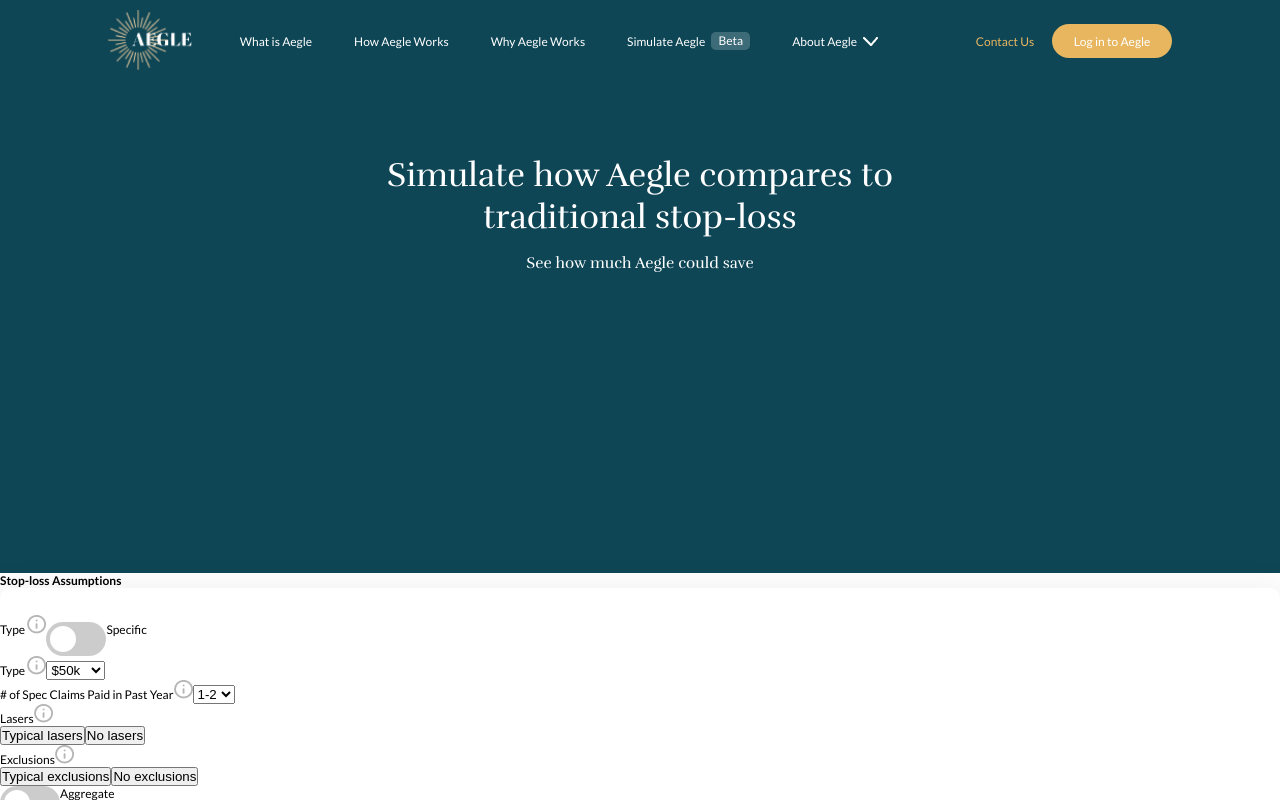
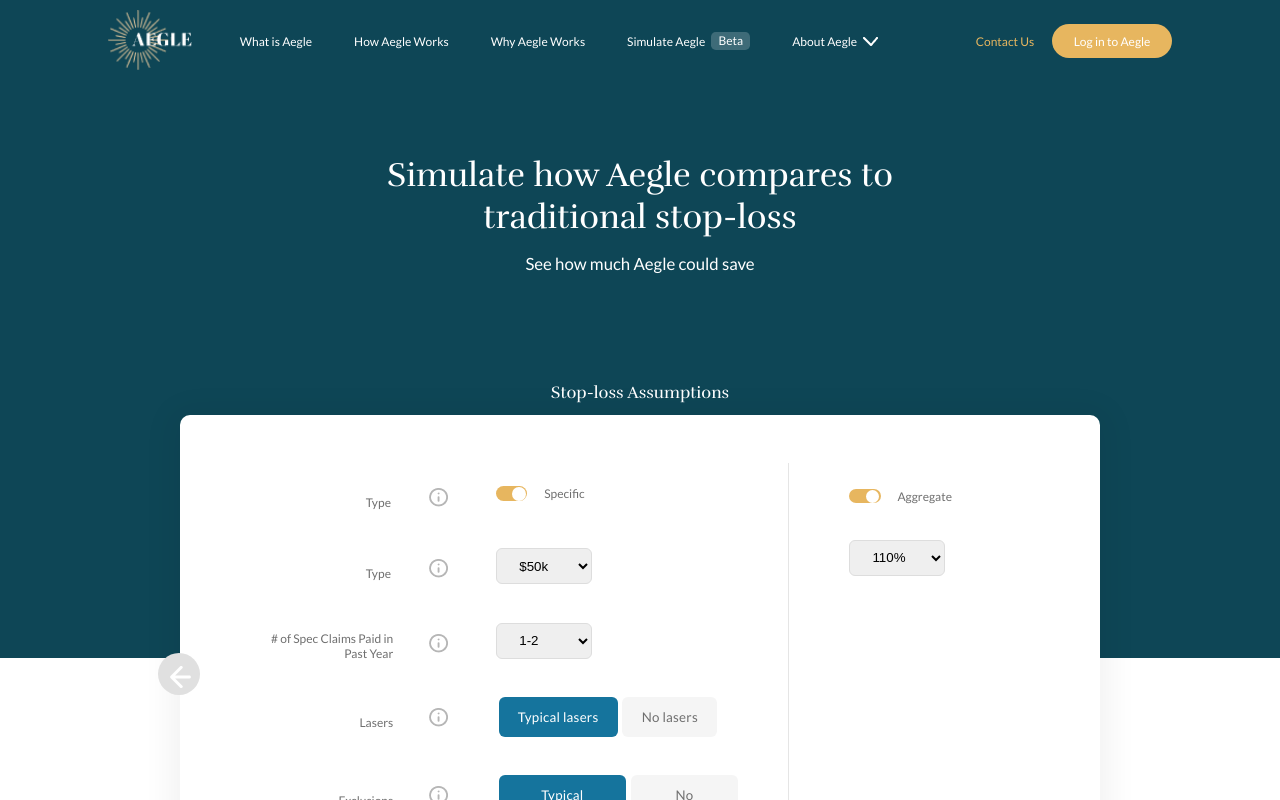
Before and after one commit to devkhaldi/Aegle, a React (Create React App) app: page /simulate in a window 1280 px wide. Shown: the top 800 px of the page. Built offline with nearby package versions, Linux system fonts and the light colour scheme.

Commit message:
Simulator form part1

```diff
--- a/src/App.css
+++ b/src/App.css
@@ -32,6 +32,9 @@
   background: #e5e5e5;
   padding: 0 11rem;
   padding-bottom: 6rem;
+}
+.simulatorCards {
+  padding: 15rem;
 }
 
 /* Headers */
--- a/src/Simulator/Simulator.js
+++ b/src/Simulator/Simulator.js
@@ -9,7 +9,9 @@
     <React.Fragment>
       <Navbar />
       <SimulatorHero />
-      <SimulatorForm />
+      <div className='simulatorCards'>
+        <SimulatorForm />
+      </div>
     </React.Fragment>
   )
 }
--- a/src/Simulator/SimulatorForm.css
+++ b/src/Simulator/SimulatorForm.css
@@ -0,0 +1,103 @@
+.simulatorForm {
+  transform: translateY(-38rem);
+}
+.simulatorForm h2 {
+  color: white;
+  text-align: center;
+  margin-bottom: 1rem;
+  font-size: 1.4rem;
+}
+.simulatorForm .box {
+  padding: 2rem 2rem;
+  color: #6f6f6f;
+}
+.simulatorForm .leftArrow {
+  position: absolute;
+  background: #e0e0e0;
+  width: 3.5rem;
+  height: 3.5rem;
+  left: -1.8rem;
+  top: 36%;
+  padding: 1rem;
+  border-radius: 50%;
+  z-index: 2;
+}
+/* Box 1 */
+.simulatorForm .box:nth-child(2) {
+  margin-bottom: 1.5rem;
+  position: relative;
+  display: flex;
+}
+.simulatorForm .box:nth-child(2) .dataContainer {
+  flex: 5;
+}
+.simulatorForm .box:nth-child(2) .aggregateContainer {
+  flex: 2;
+  padding: 1.2rem 1rem;
+}
+
+.simulatorForm .box:nth-child(2) .formGroup {
+  margin: 3rem 0;
+  display: flex;
+}
+
+.simulatorForm .box:nth-child(2) label {
+  flex: 2;
+  text-align: right;
+  padding-right: 4rem;
+  padding-top: 0.5rem;
+  width: 6rem;
+}
+
+.simulatorForm .box:nth-child(2) label img {
+  margin-left: 3rem;
+  padding-top: 0.6rem;
+}
+.simulatorForm .box:nth-child(2) label p {
+  width: 60%;
+  display: inline-block;
+  transform: translateY(0.4rem);
+}
+.simulatorForm .box:nth-child(2) .formContent {
+  flex: 2;
+  text-align: center;
+  display: flex;
+  align-items: center;
+  padding-top: 0.2rem;
+}
+
+.simulatorForm .box:nth-child(2) hr {
+  border: none;
+  width: 0.08rem;
+  background: rgba(0, 0, 0, 0.1);
+  margin: 2rem 4rem;
+}
+
+/* Simulator Form element style */
+
+.simulatorForm select {
+  height: 3rem;
+  width: 8rem;
+  border-radius: 0.5rem;
+  border: solid 0.1rem #ddd;
+  padding: 0.5rem 1.5rem;
+}
+
+.simulatorForm button {
+  padding: 1rem 1.6rem;
+  background: #f5f5f5;
+  color: #6f6f6f;
+  border-radius: 0.5rem;
+  margin: 0 0.2rem;
+  border: none;
+  cursor: pointer;
+  letter-spacing: 0.02rem;
+  font-family: "Lato", sans-serif;
+}
+.simulatorForm button.blueBtn {
+  background: #15749d;
+  color: white;
+}
+.simulatorForm .switch {
+  margin-right: 2rem;
+}
--- a/src/Simulator/SimulatorForm.js
+++ b/src/Simulator/SimulatorForm.js
@@ -7,24 +7,27 @@
 const SimulatorForm = () => {
   return (
     <section className='simulatorForm'>
-      <h4>Stop-loss Assumptions</h4>
+      <h2>Stop-loss Assumptions</h2>
       <form>
-        <div className='box'>
         <div className='leftArrow'>
           <img src={leftArrow} alt='leftArrow' />
         </div>
+        <div className='box'>
           <div className='dataContainer'>
             <div className='formGroup'>
               <label htmlFor='type'>
                 Type <img src={labelicon} alt='Label Icon' />
               </label>
+              <div className='formContent'>
                 <ToggleButton id='type' />
                 <span>Specific</span>
+              </div>
             </div>
             <div className='formGroup'>
               <label htmlFor='type'>
                 Type <img src={labelicon} alt='Label Icon' />
               </label>
+              <div className='formContent'>
                 <select name='type' id='type'>
                   <option value='$50k'>$50k</option>
                   <option value='$60k'>$60k</option>
@@ -34,11 +37,13 @@
                   <option value='$100k'>$100k</option>
                 </select>
               </div>
+            </div>
             <div className='formGroup'>
-              <label htmlFor='type'>
-                # of Spec Claims Paid in Past Year
+              <label>
+                <p> # of Spec Claims Paid in Past Year</p>
                 <img src={labelicon} alt='Label Icon' />
               </label>
+              <div className='formContent'>
                 <select name='type' id='type'>
                   <option value='1-2'>1-2</option>
                   <option value='2-3'>2-3</option>
@@ -46,13 +51,14 @@
                   <option value='4-5'>4-5</option>
                 </select>
               </div>
+            </div>
             <div className='formGroup'>
               <label htmlFor='type'>
                 Lasers
                 <img src={labelicon} alt='Label Icon' />
               </label>
-              <div className='lasersBtnGroup'>
-                <button>Typical lasers</button>
+              <div className='formContent'>
+                <button className='blueBtn'>Typical lasers</button>
                 <button>No lasers</button>
               </div>
             </div>
@@ -61,12 +67,13 @@
                 Exclusions
                 <img src={labelicon} alt='Label Icon' />
               </label>
-              <div className='lasersBtnGroup'>
-                <button>Typical exclusions</button>
+              <div className='formContent'>
+                <button className='blueBtn'>Typical exclusions</button>
                 <button>No exclusions</button>
               </div>
             </div>
           </div>
+          <hr />
           <div className='aggregateContainer'>
             <div className='formGroup'>
               <ToggleButton />
--- a/src/Simulator/SimulatorHero.css
+++ b/src/Simulator/SimulatorHero.css
@@ -1,10 +1,9 @@
 .simulatorHero {
   background: var(--blue);
-
   text-align: center;
   padding: 11rem;
   padding-top: 6rem;
-  padding-bottom: 25rem;
+  padding-bottom: 32rem;
   display: flex;
   flex-direction: column;
   gap: 1.2rem;
@@ -18,6 +17,6 @@
 .simulatorHero h2 {
   color: white;
   font-weight: 400;
-  font-family: "Rufina", sans-serif;
-  font-size: 1.3rem;
+  font-family: "Lato", sans-serif;
+  font-size: 1.4rem;
 }
--- a/src/components/ToggleButton.css
+++ b/src/components/ToggleButton.css
@@ -2,8 +2,8 @@
 .switch {
   position: relative;
   display: inline-block;
-  width: 60px;
-  height: 34px;
+  width: 2rem;
+  height: 1.2rem;
 }
 
 /* Hide default HTML checkbox */
@@ -29,10 +29,10 @@
 .slider:before {
   position: absolute;
   content: "";
-  height: 26px;
-  width: 26px;
-  left: 4px;
-  bottom: 4px;
+  height: 1.15rem;
+  width: 1.15rem;
+  left: 0.1rem;
+  bottom: 0;
   background-color: white;
   -webkit-transition: 0.4s;
   transition: 0.4s;
@@ -47,14 +47,15 @@
 }
 
 input:checked + .slider:before {
-  -webkit-transform: translateX(26px);
-  -ms-transform: translateX(26px);
-  transform: translateX(26px);
+  -webkit-transform: translateX(1.25rem);
+  -ms-transform: translateX(1.25rem);
+  transform: translateX(1.25rem);
 }
 
 /* Rounded sliders */
 .slider.round {
-  border-radius: 34px;
+  width: 2.6rem;
+  border-radius: 2.1rem;
 }
 
 .slider.round:before {
--- a/src/components/ToggleButton.js
+++ b/src/components/ToggleButton.js
@@ -4,10 +4,10 @@
 const ToggleButton = () => {
   return (
     <React.Fragment>
-      <label class='switch'>
-        <input type='checkbox' />
+      <div class='switch'>
+        <input type='checkbox' checked='true' />
         <span class='slider round'></span>
-      </label>
+      </div>
     </React.Fragment>
   )
 }
```
Lines whose indentation alone changed are shown as unchanged.
